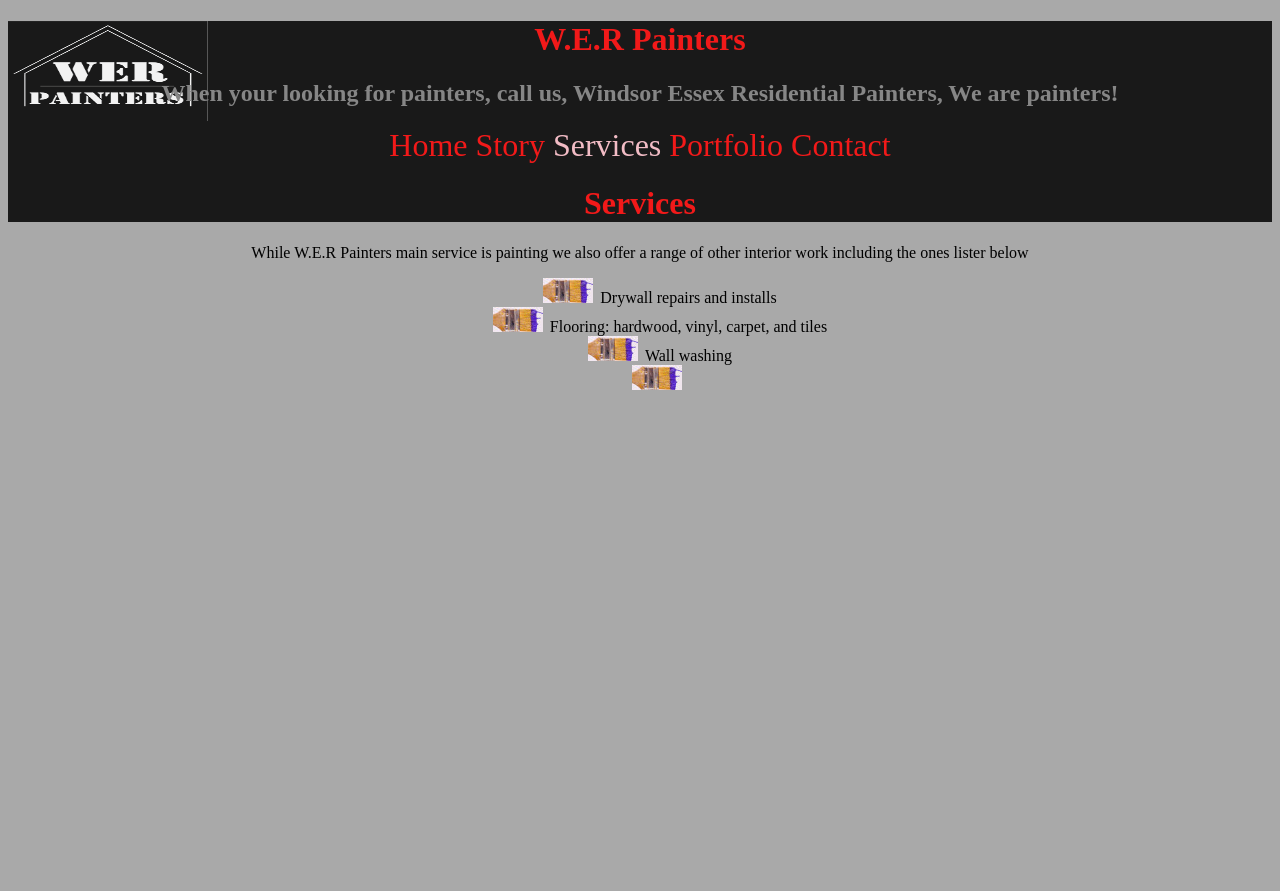
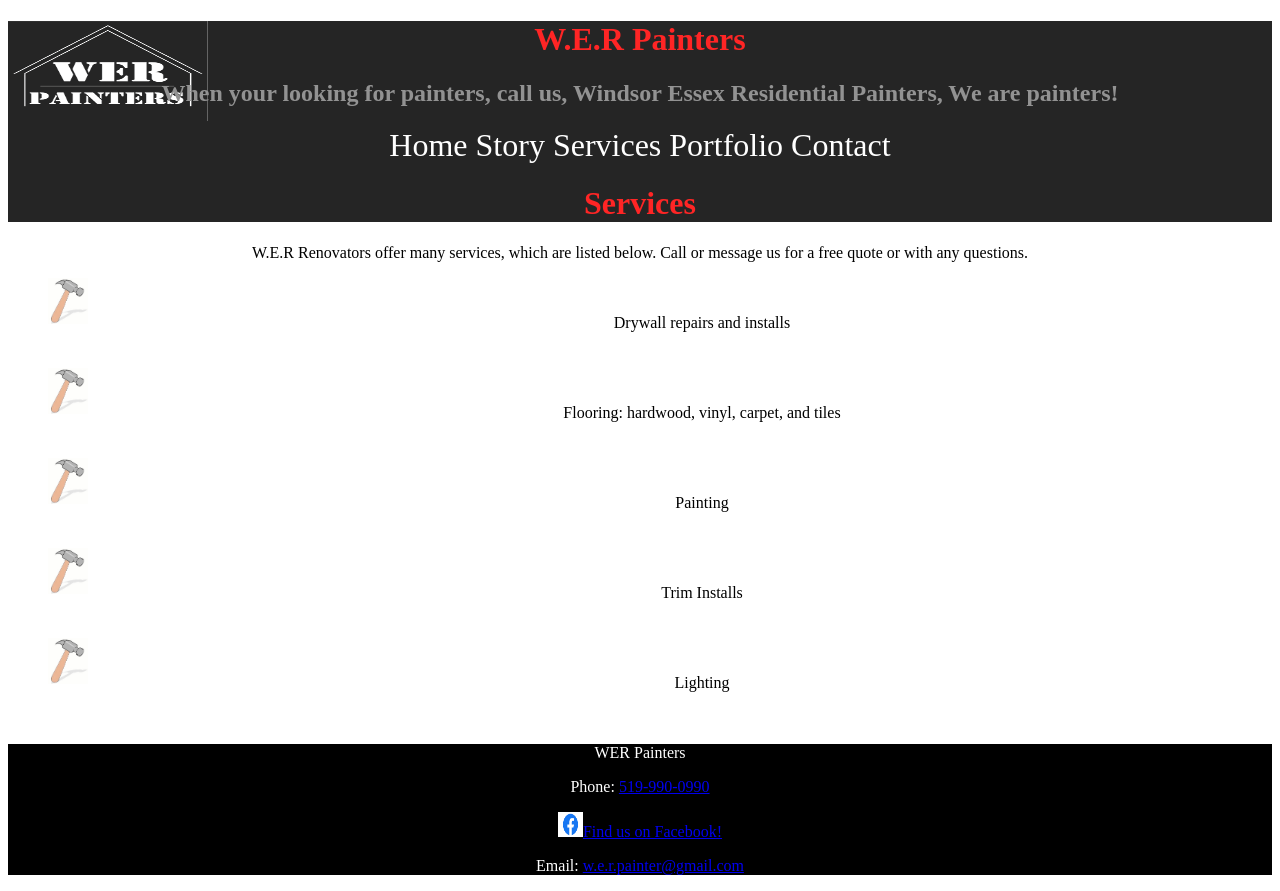
Before and after one commit to C-E-T/WERPainters, a plain HTML site: page Pages/services.html in a window 1280 px wide. Before the commit the page ends 800 px from the top, so only its background shows below. Drawn offline with Linux system fonts and the light colour scheme.

Commit message:
march 19 2020

```diff
--- a/Pages/services.html
+++ b/Pages/services.html
@@ -21,14 +21,22 @@
             </div>
             <h1>Services</h1>
         </div>
-        <p>While W.E.R Painters main service is painting we also offer a range of other interior work including the ones lister below</p>
+        <p>W.E.R Renovators offer many services, which are listed below. Call or message us for a free quote or with any questions. </p>
         <ul>
             <li>Drywall repairs and installs</li>
             <li>Flooring: hardwood, vinyl, carpet, and tiles</li>
-            <li>Wall washing</li>
-            <li></li>
+            <li>Painting</li>
+            <li>Trim Installs</li>
+            <li>Lighting</li>
         </ul>
 
     </body>
 
+    <footer>
+        <p>WER Painters</p>
+        <p>Phone: <a href="tel:+1519-990-0990">519-990-0990</a></p>
+        <a href="https://www.facebook.com/W.E.R.Paint/?ref=page_internal"><img class="footerimg" src="../Images/Facebook.jpg">Find us on Facebook!</a>
+        <p>Email: <a href="mailto:w.e.r.painter@gmail.com">w.e.r.painter@gmail.com</a></p>
+    </footer>
+
 </html>
--- a/Styles/allStyle.css
+++ b/Styles/allStyle.css
@@ -22,16 +22,15 @@
 }
 
 .nav a{
-	color:red;
+	color:white;
 	text-decoration: none;
 }
 
 .nav a:hover{
-	color: indigo;
+	text-decoration: underline;
 }
 
-.nav a.active{
-	color: pink;
+.nav a .services{
 
 }
 
@@ -46,6 +45,16 @@ h2{
 	}
 
 body{
-	background-color:darkgray;
+	background-color:white;
 	text-align: center;
 }
+
+.footerimg{
+	height:25px;
+	width:25px;
+}
+
+footer{
+	background-color: black;
+	color: white;
+}
--- a/Styles/indexStyle.css
+++ b/Styles/indexStyle.css
@@ -4,3 +4,8 @@ img{
     margin-right: auto;
     display: block;
 }
+
+.top_img{
+	width: 100%;
+	height: 700px;
+}
--- a/Styles/servicesStyle.css
+++ b/Styles/servicesStyle.css
@@ -1,6 +1,9 @@
 
-ul{
-    list-style-position: inside;
-    list-style-image: url("../Images/paintBrush.jpg");
-
+li {
+	margin: 0;
+	padding: 36px 0 36px 84px;
+	list-style: none;
+	background-image: url("../Images/hammer.jpg");
+	background-repeat: no-repeat;
+	background-size: 40px;
 }
```
Also changed, not shown: Pages/contact.html (+8 -1 lines), Pages/portfolio.html (+7 -0 lines), Pages/story.html (+14 -2 lines), index.html (+13 -7 lines), Images/Email.jpg (added), Images/Facebook.jpg (added), Images/Instagram.jpg (added), Images/Living_room.jpg (added), Images/hammer.jpg (added).
